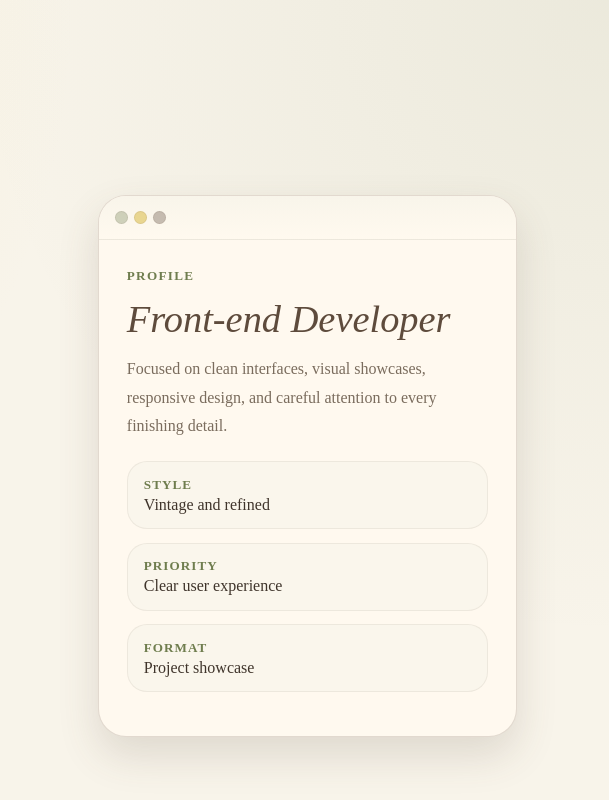
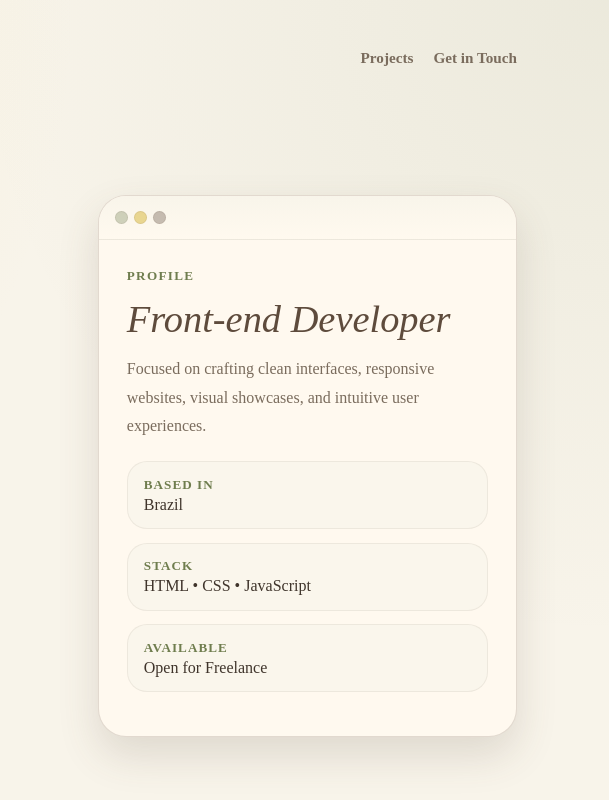
Before and after one commit to lauramatos777/portfolio, a plain HTML site: page index.html in a window 1280 px wide. Shown: the top 800 px of the page, 671-1280 px from the left. Drawn offline with Linux system fonts and the light colour scheme; a web font is replaced by a local one.

Commit message:
feat: complete portfolio content and navigation

```diff
--- a/index.html
+++ b/index.html
@@ -29,6 +29,10 @@
             <small>Front-end Developer</small>
           </span>
         </a>
+        <nav class="site-nav" aria-label="Primary navigation">
+          <a href="#projetos">Projects</a>
+          <a href="#contact">Get in Touch</a>
+        </nav>
       </header>
 
       <main id="conteudo-principal" class="site-main" aria-label="Main content">
@@ -63,22 +67,22 @@
               <p class="hero__panel-label">Profile</p>
               <p class="hero__panel-title">Front-end Developer</p>
               <p class="hero__panel-text">
-                Focused on clean interfaces, visual showcases, responsive design, and careful
-                attention to every finishing detail.
+                Focused on crafting clean interfaces, responsive websites, visual showcases,
+                and intuitive user experiences.
               </p>
 
               <dl class="hero__facts">
                 <div class="hero__fact">
-                  <dt>Style</dt>
-                  <dd>Vintage and refined</dd>
+                  <dt>Based in</dt>
+                  <dd>Brazil</dd>
                 </div>
                 <div class="hero__fact">
-                  <dt>Priority</dt>
-                  <dd>Clear user experience</dd>
+                  <dt>Stack</dt>
+                  <dd>HTML • CSS • JavaScript</dd>
                 </div>
                 <div class="hero__fact">
-                  <dt>Format</dt>
-                  <dd>Project showcase</dd>
+                  <dt>Available</dt>
+                  <dd>Open for Freelance</dd>
                 </div>
               </dl>
             </div>
@@ -140,7 +144,7 @@
         </section>
       </main>
 
-      <footer class="site-footer" aria-label="Site footer">
+      <footer class="site-footer" id="contact" aria-label="Site footer">
         <p class="site-footer__message">
           Crafting beautiful interfaces with code and creativity.
         </p>
--- a/styles/main.css
+++ b/styles/main.css
@@ -161,6 +161,50 @@ ol {
 
 .site-header {
   padding: 0.25rem 0;
+}
+
+.site-nav {
+  display: flex;
+  flex-wrap: wrap;
+  align-items: center;
+  justify-content: flex-end;
+  gap: 1.25rem;
+}
+
+.site-nav a {
+  position: relative;
+  padding-block: 0.45rem;
+  color: var(--color-text-muted);
+  font-size: 0.95rem;
+  font-weight: 600;
+}
+
+.site-nav a::after {
+  position: absolute;
+  right: 0;
+  bottom: 0.15rem;
+  left: 0;
+  height: 1px;
+  background: var(--color-olive);
+  content: "";
+  transform: scaleX(0);
+  transform-origin: right;
+  transition: transform var(--transition-fast);
+}
+
+.site-nav a:hover {
+  color: var(--color-brown);
+}
+
+.site-nav a:hover::after,
+.site-nav a:focus-visible::after {
+  transform: scaleX(1);
+  transform-origin: left;
+}
+
+.site-nav a:focus-visible {
+  outline: 2px solid var(--color-brown);
+  outline-offset: 4px;
 }
 
 .site-brand {
@@ -350,7 +394,7 @@ ol {
   justify-content: center;
   gap: 0.65rem;
   color: var(--color-text-muted);
-  font-size: 0.9rem;
+  font-size: 0.96rem;
 }
 
 .site-footer__links a {
@@ -664,6 +708,12 @@ ol {
   .site-header {
     flex-direction: column;
     align-items: flex-start;
+    gap: 0.75rem;
+  }
+
+  .site-nav {
+    justify-content: flex-start;
+    gap: 1rem;
   }
 
   .site-brand__mark {
```
